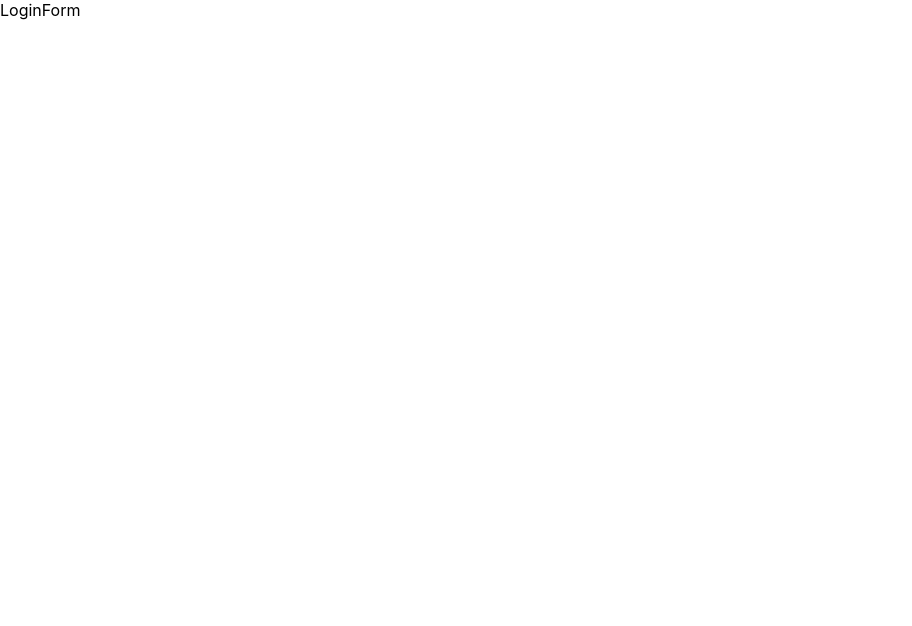
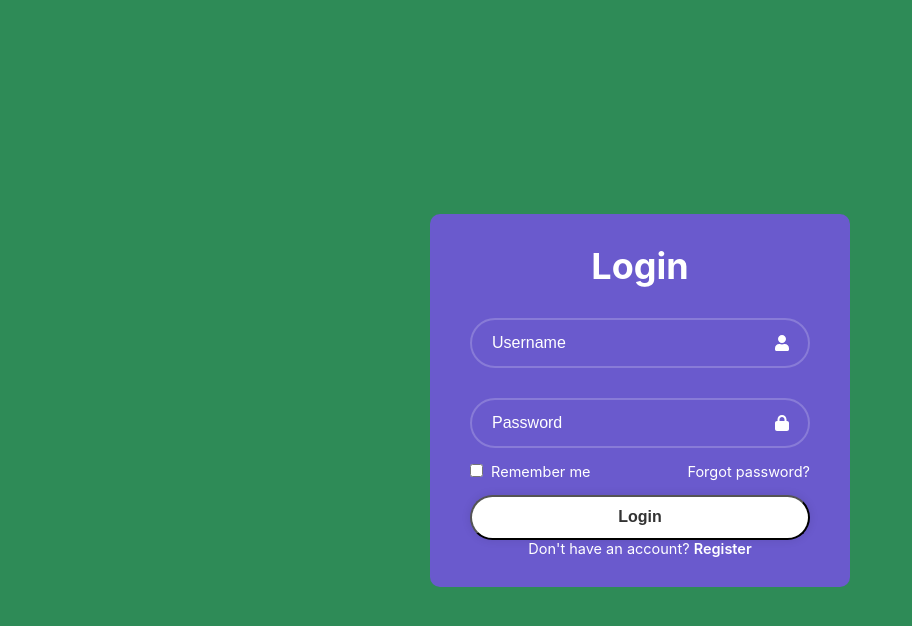
Before and after one commit to P3RD3/Simple-API-MERN, a React (Create React App) app in the folder react-login/: page / in a window 1280 px wide. Shown: the top 626 px of the page, without its empty margins (0-912 px from the left). Built offline with nearby package versions, Linux system fonts and the light colour scheme.

Commit message:
react login form 90%

```diff
--- a/react-login/package.json
+++ b/react-login/package.json
@@ -8,6 +8,7 @@
     "@testing-library/user-event": "^13.5.0",
     "react": "^18.2.0",
     "react-dom": "^18.2.0",
+    "react-icons": "^5.1.0",
     "react-scripts": "5.0.1",
     "web-vitals": "^2.1.4"
   },
--- a/react-login/src/Components/LoginForm/LoginForm.css
+++ b/react-login/src/Components/LoginForm/LoginForm.css
@@ -0,0 +1,96 @@
+.wrapper{
+    width: 420px;
+    background: slateblue;
+    color: #fff;
+    border-radius: 10px;
+    padding: 30px 40px;
+}
+
+.wrapper h1 {
+    font-size: 36px;
+    text-align: center;
+}
+
+.wrapper .input-box {
+    position: relative;
+    width: 100%;
+    height: 50px;
+    margin: 30px 0;
+}
+
+.input-box input {
+width: 100%;
+height: 100%;
+background: transparent;
+border: none;
+outline: none;
+border: 2px solid rgba(255,255,255,.2);
+border-radius: 40px;
+font-size: 16px;
+color: #fff;
+padding: 20px 45px 20px 20px;
+}
+
+.input-box input::placeholder {
+    color: #fff;
+}
+
+.input-box .icon {
+    position: absolute;
+    right: 20px;
+    top: 50%;
+    transform: translateY(-50%);
+    font-size: 16px;
+}
+
+.wrapper .remember-forgot {
+display: flex;
+justify-content: space-between;
+font-size: 14.5px;
+margin: -15px 0 15px;
+}
+
+.remember-forgot label input {
+    accent-color: #fff;
+    margin-right: 4px;
+}
+
+.remember-forgot a {
+    color: #fff;
+    text-decoration: none;
+}
+
+.remember-forgot a:hover {
+    text-decoration: underline;
+}
+
+.wrapper button {
+    width: 100%;
+    height: 45px;
+    background: #fff;
+    outline: none;
+    border-radius: 40px;
+    box-shadow: 0 0 10px rgba(0,0,0,.1);
+    cursor: pointer;
+    font-size: 16px;
+    color: #333;
+    font-weight: 700;
+}
+
+.wrapper .register-link {
+    font-size: 14.5px;
+    text-align: center;
+    margin-top: 20px 0 15px;
+}
+
+.register-link p a {
+
+    color: #fff;
+    text-decoration: none;
+    font-weight: 600;
+
+}
+
+.register-link p a:hover {
+    text-decoration: underline;
+}
--- a/react-login/src/Components/LoginForm/LoginForm.jsx
+++ b/react-login/src/Components/LoginForm/LoginForm.jsx
@@ -1,7 +1,35 @@
 import react from 'react';
+import './LoginForm.css';
+import { FaUser } from "react-icons/fa";
+import { FaLock } from "react-icons/fa6";
+
+
+
 const LoginForm = () => {
     return(
-        <div>LoginForm</div>
+        <div className='wrapper'>
+            <form action="">
+                <h1>Login</h1>
+                <div className='input-box'>
+                    <input type="text" placeholder='Username' required>
+                    </input>
+                    <FaUser className='icon' />
+                </div>
+                <div className='input-box'>
+                    <input type="password" placeholder='Password' required>
+                    </input>
+                    <FaLock className='icon' />
+                </div>
+                <div className='remember-forgot'>
+                    <label><input type='checkbox' /> Remember me </label>
+                    <a href='#'> Forgot password? </a>
+                </div>
+                <button type='submit'>Login</button>
+                <div className='register-link'>
+                    <p>Don't have an account? <a href='#'>Register</a> </p>
+                </div>
+            </form>
+        </div>
     );
 };
 
--- a/react-login/src/index.css
+++ b/react-login/src/index.css
@@ -1,3 +1,12 @@
+@import url('https://fonts.googleapis.com/css2?family=Poppins:ital,wght@0,100;0,200;0,300;0,400;0,500;0,600;0,700;0,800;0,900;1,100;1,200;1,300;1,400;1,500;1,600;1,700;1,800;1,900&display=swap" rel="stylesheet');
+
+
+*{
+  margin: 0;
+  padding: 0;
+  box-sizing: border-box;
+}
+
 body {
   margin: 0;
   font-family: -apple-system, BlinkMacSystemFont, 'Segoe UI', 'Roboto', 'Oxygen',
@@ -5,6 +14,11 @@
     sans-serif;
   -webkit-font-smoothing: antialiased;
   -moz-osx-font-smoothing: grayscale;
+  display: flex;
+  justify-content: center;
+  align-items: center;
+  min-height: 100vh;
+  background: seagreen;
 }
 
 code {
```
Also changed, not shown: 1 other file (tests, documents, lock files or other folders).
